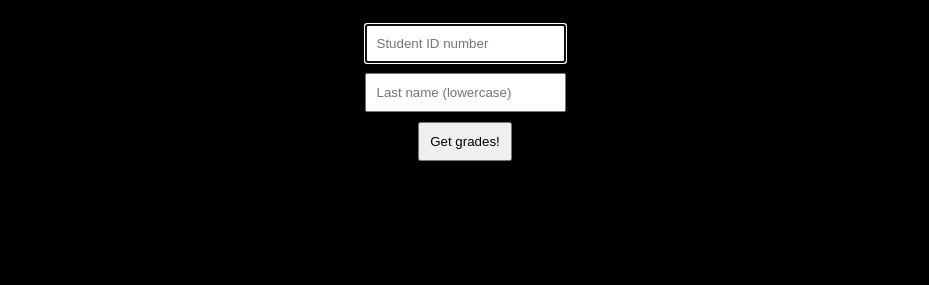
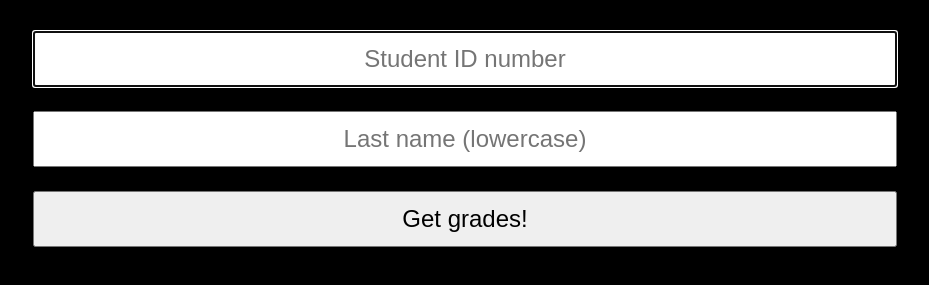
Before and after one commit to thatliuser/mat22al, a plain HTML site: page index.html in a window 1280 px wide. Shown: the part 61-346 px from the top of the page, without its empty margins (175-1104 px from the left). Drawn offline with Linux system fonts and the light colour scheme.

Commit message:
style.css: Make buttons way larger for usability

```diff
--- a/style.css
+++ b/style.css
@@ -5,6 +5,7 @@ html {
 }
 
 h1 {
+    font-size: 4vh;
     text-align: center;
 }
 
@@ -14,7 +15,10 @@ form {
 }
 
 input {
-    margin: auto;
-    margin-block: 5px;
-    padding: 10px;
+    text-align: center;
+    font-size: 3vh;
+
+    margin: 25vh;
+    margin-block: 1.5vh;
+    padding: 1.5vh;
 }
```
